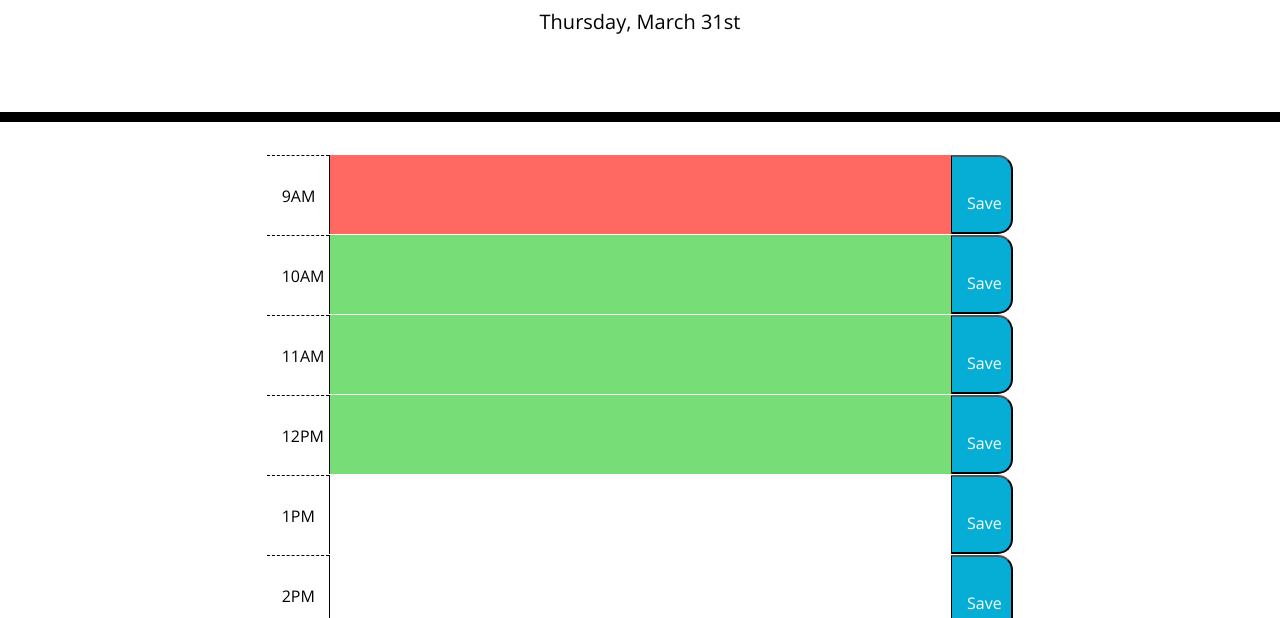
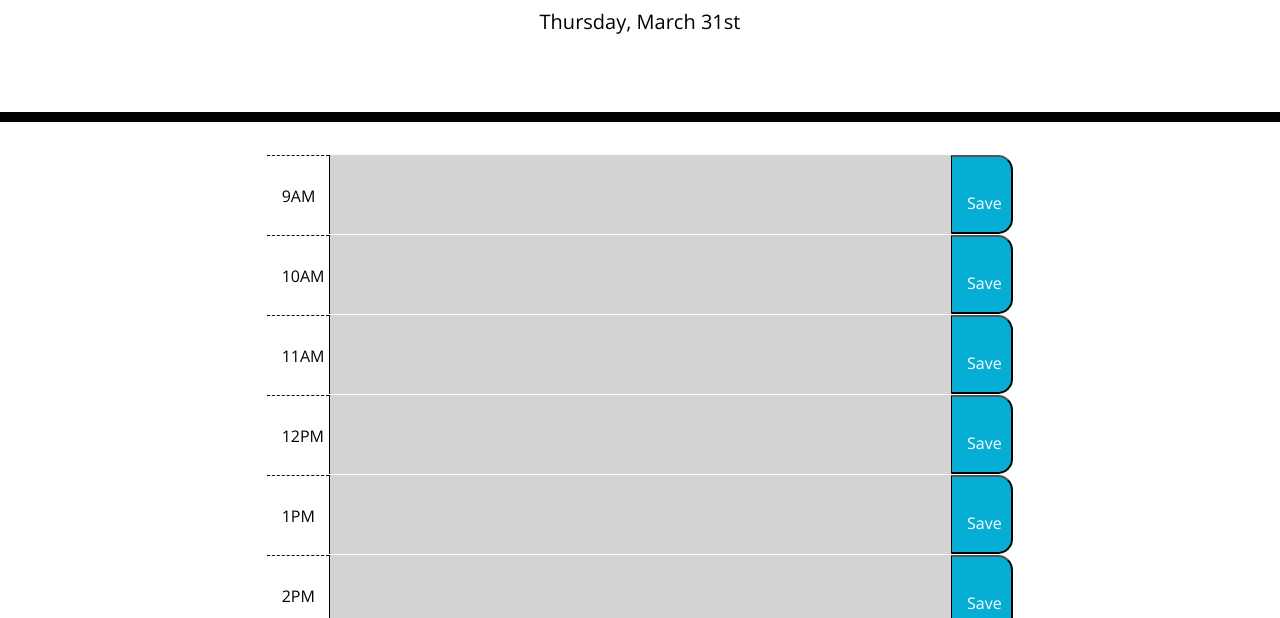
Before and after one commit to BMavetz/Workday-Scheduler, a plain HTML site: page index.html in a window 1280 px wide. Shown: the part 182-800 px from the top of the page. Drawn offline with nearby package versions, Linux system fonts and the light colour scheme.

Commit message:
modified js code to change time block color based on time, now works

```diff
--- a/Develop/script.js
+++ b/Develop/script.js
@@ -9,24 +9,21 @@ var PM4text = $('#4PM').children('textarea');
 var PM5text = $('#5PM').children('textarea');
 var curDay = moment().format('dddd, MMMM Do');
 var curHour = moment().format('HH');
+console.log(curHour);
+$("#currentDay").text(curDay);
 
-$("#currentDay").text(curDay);
-// var hour = 9;
-// if(hour > curHour){
-//             $('.container').children().eq(0).children('textarea').addClass('past');
-// }
 function timeColorCode(){
-    console.log("hello");
 var index = 0;
 for(var hour = 9; hour < 18 ; hour++){
     if(hour > curHour){
+        console.log("hi");
         $('.container').children().eq(index).children('textarea').addClass('future');
-    }else if(hour = curHour){
+    }else if(hour == curHour){
     $('.container').children().eq(index).children('textarea').addClass('present');
-    }//else if(hour < curHour){
-    // console.log("hello");
-    // $('.container').children().eq(index).children('textarea').addClass('future');
-    // }
+    console.log("hello");
+    }else if(hour < curHour){
+    $('.container').children().eq(index).children('textarea').addClass('past');
+    }
      index ++;
 }
 }
--- a/index.html
+++ b/index.html
@@ -66,7 +66,8 @@
         <div class="hour col-1">
           12PM
         </div>
-        <textarea class="col-10 future">
+        <textarea class="col-10">
+
 
         </textarea>
         <button class="saveBtn col-1">
```
